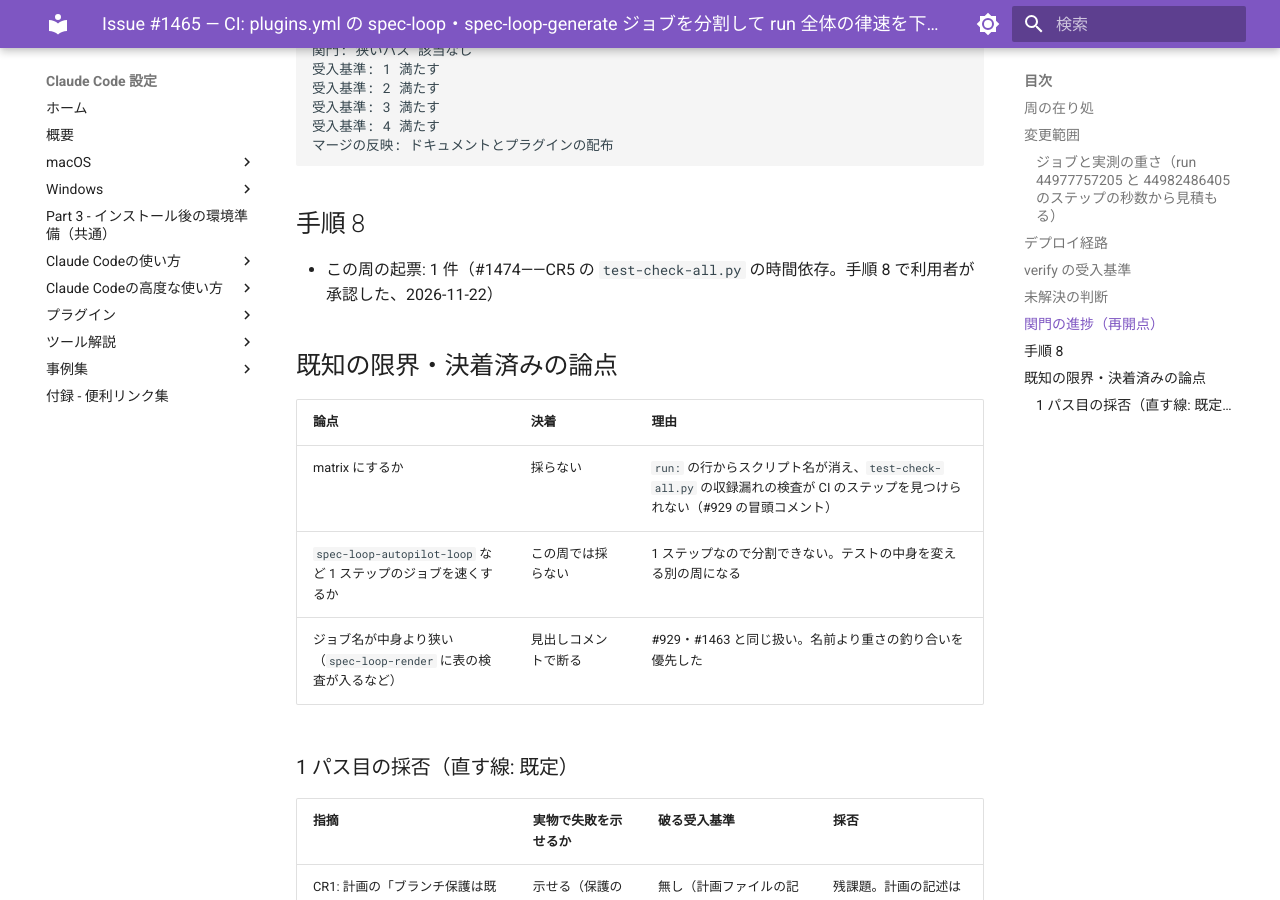
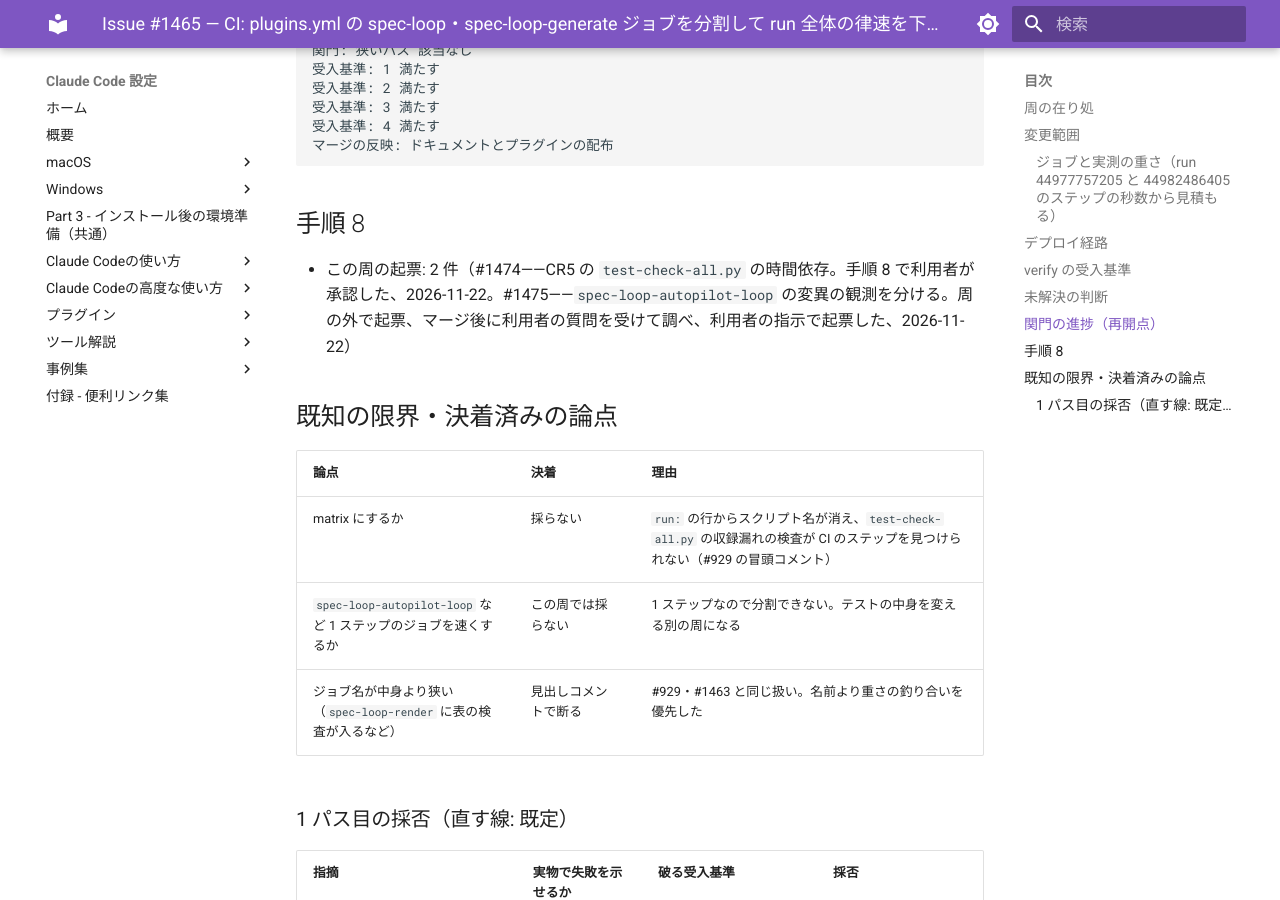
Before and after one commit to hdknr/claude-code-setup, an MkDocs documentation site: the page built from docs/plans/issue-1465.md, in a window 1280 px wide and 900 px high, scrolled down 4035 px. Built offline with MkDocs 1.6.1 and Material for MkDocs 9.7.7, drawn with Linux system fonts in a browser that asks for light colours.

Commit message:
計画: #1465 の起票の件数（#1475 を周の外で起票） (#1476)
Verified: none (計画ファイルのみ)

Co-authored-by: Claude Opus 5.5 <noreply@anthropic.com>

```diff
--- a/docs/plans/issue-1465.md
+++ b/docs/plans/issue-1465.md
@@ -98,7 +98,7 @@
 
 ## 手順 8
 
-- この周の起票: 1 件（#1474——CR5 の `test-check-all.py` の時間依存。手順 8 で利用者が承認した、2026-11-22）
+- この周の起票: 2 件（#1474——CR5 の `test-check-all.py` の時間依存。手順 8 で利用者が承認した、2026-11-22。#1475——`spec-loop-autopilot-loop` の変異の観測を分ける。周の外で起票、マージ後に利用者の質問を受けて調べ、利用者の指示で起票した、2026-11-22）
 
 ## 既知の限界・決着済みの論点
 
```
